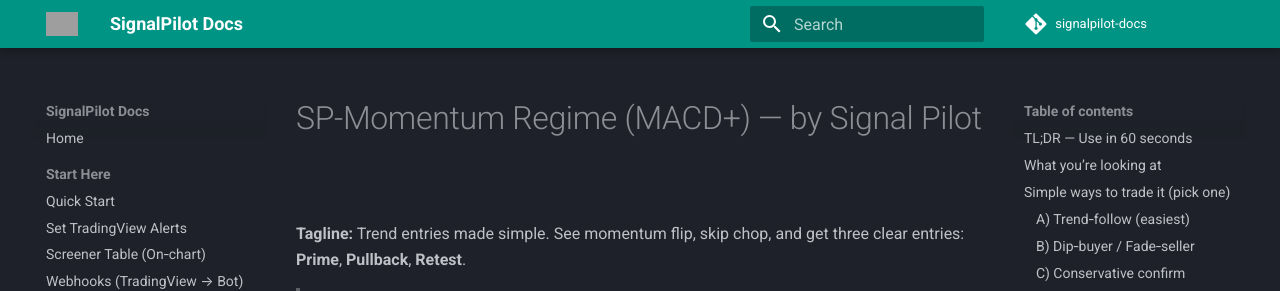
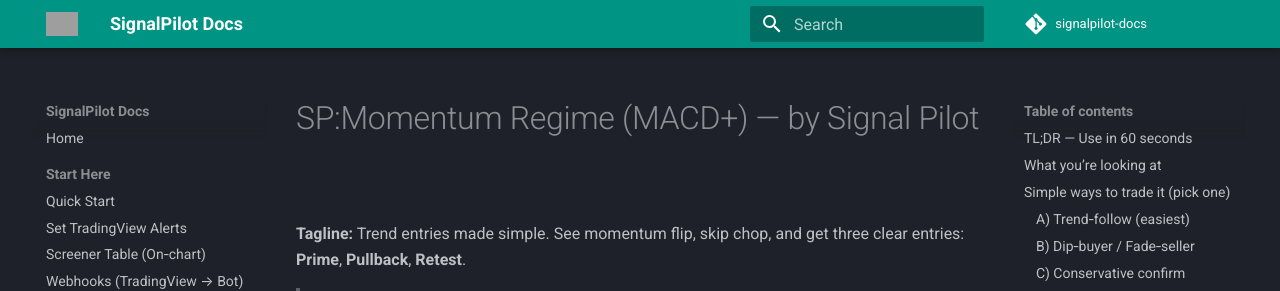
Before and after one commit to Signalpilot/signalpilot-docs, an MkDocs documentation site: the page built from docs/spp-macd-plus.md, in a window 1280 px wide and 900 px high. Shown: the top 291 px of the window. Built offline with MkDocs 1.6.1 and Material for MkDocs 9.7.7, drawn with Linux system fonts in a browser that asks for light colours; comment, search, counter and statistics services are not loaded; grey boxes are pictures that could not be loaded.

```diff
--- a/docs/spp-macd-plus.md
+++ b/docs/spp-macd-plus.md
@@ -1,4 +1,4 @@
-# SP-Momentum Regime (MACD+) — by Signal Pilot
+# SP:Momentum Regime (MACD+) — by Signal Pilot
 **Tagline:** Trend entries made simple. See momentum flip, skip chop, and get three clear entries: **Prime**, **Pullback**, **Retest**.
 
 > Works on any market/timeframe in TradingView. Signals finalize on candle close (no repaint).
```
